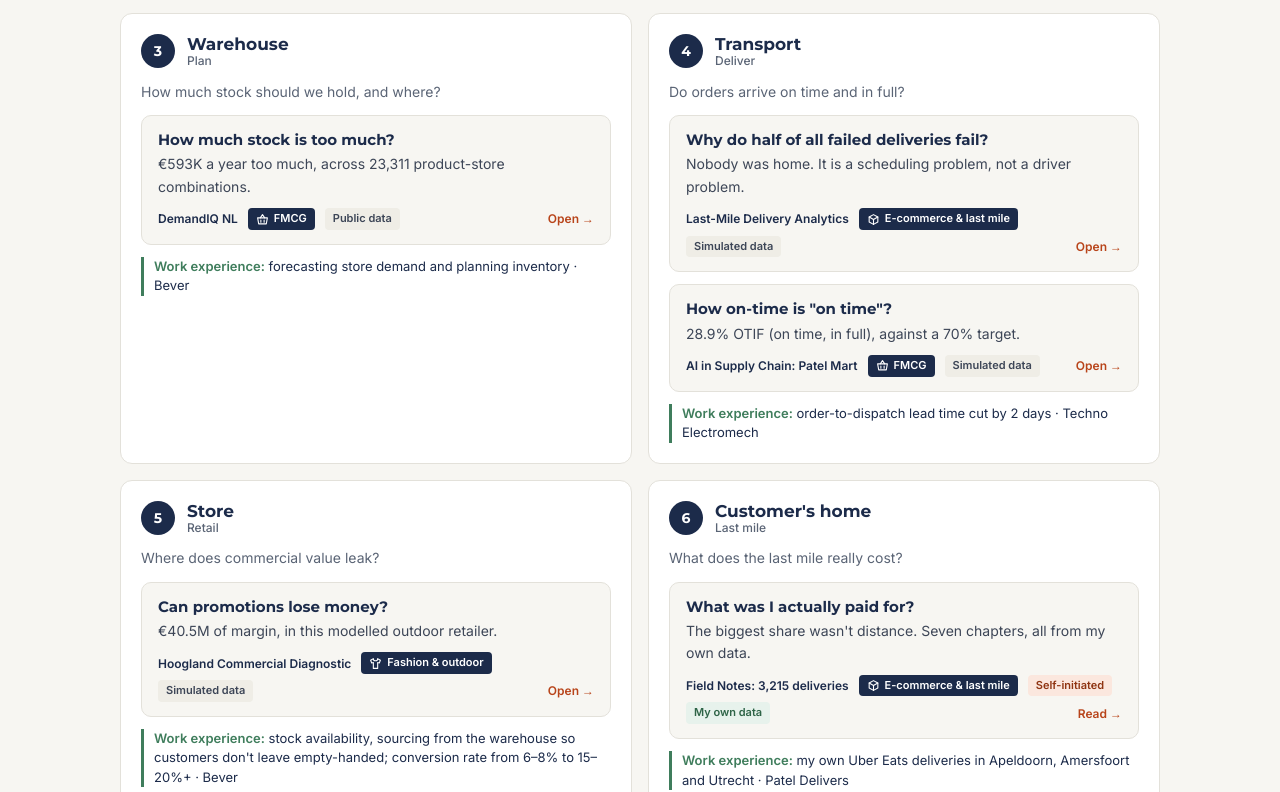
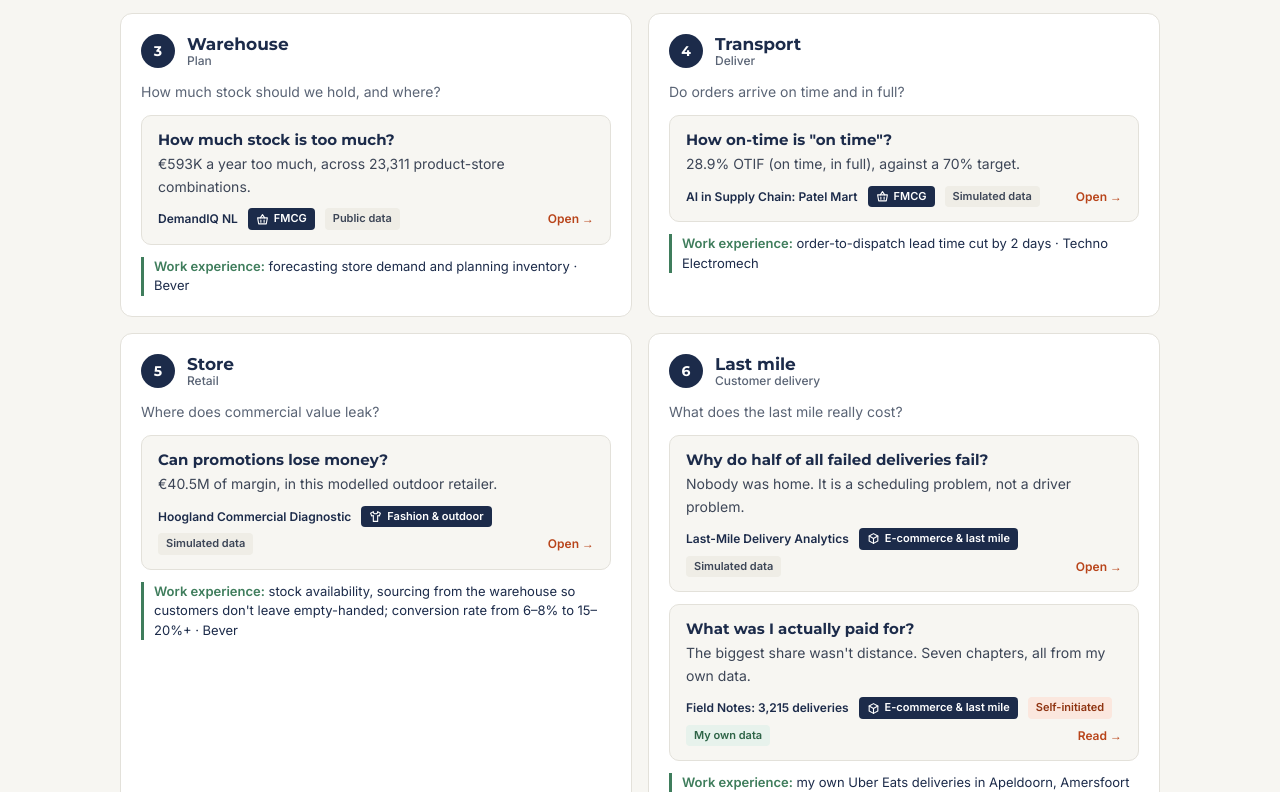
Before and after one commit to HP85-NL/Portfolio, a plain HTML site: page index.html in a window 1280 px wide. Shown: the part 1780-2572 px from the top of the page. Drawn offline with Linux system fonts and the light colour scheme.

Commit message:
Rename the final stop to Last mile and move the Last-Mile project there
- Stop 6: Last mile (Laatste kilometer), subtitle Customer delivery
- Last-Mile Delivery Analytics moves from Transport to Last mile, next to Field Notes
- Last mile data-view flag: 50.1% failed, customer not home

Co-Authored-By: Claude Opus 5.5 <noreply@anthropic.com>
Claude-Session: https://claude.ai/code/session_01FhqCsywN24Vfj69CbaCeiD

```diff
--- a/index.html
+++ b/index.html
@@ -325,7 +325,7 @@ section.block{padding:72px 0 0}
       </div>
       <svg viewBox="0 0 1000 450" role="img" aria-labelledby="roadT roadD" id="roadSvg">
         <title id="roadT">Supply chain road</title>
-        <desc id="roadD">An S-shaped road with six stops: supplier, manufacturing, warehouse, transport, store and customer's home. One view shows where Harshil worked along the road; the other shows the key KPI he found at each stop. Select a stop to jump to its projects.</desc>
+        <desc id="roadD">An S-shaped road with six stops: supplier, manufacturing, warehouse, transport, store and last mile. One view shows where Harshil worked along the road; the other shows the key KPI he found at each stop. Select a stop to jump to its projects.</desc>
         <g id="careerLayer" aria-hidden="true"></g>
         <path d="M60 90 H860 C960 90 960 230 860 230 H140 C40 230 40 370 140 370 H940" fill="none" stroke="#E3E1DA" stroke-width="30" stroke-linecap="round" opacity=".9"/>
         <path d="M60 90 H860 C960 90 960 230 860 230 H140 C40 230 40 370 140 370 H940" fill="none" stroke="#1C2B4A" stroke-width="2" stroke-dasharray="10 10"/>
@@ -616,15 +616,15 @@ const STATIONS = [
     job:L('<b>Work experience:</b> forecasting store demand and planning inventory · Bever','<b>Werkervaring:</b> vraagvoorspelling en voorraadplanning per winkel · Bever') },
   { id:'deliver', x:700, y:230, lab:'below', name:L('Transport','Transport'), stage:'Deliver',
     q:L('Do orders arrive on time and in full?','Komen orders op tijd en compleet aan?'),
-    projects:['lastmile','patelmart'],
+    projects:['patelmart'],
     job:L('<b>Work experience:</b> order-to-dispatch lead time cut by 2 days · Techno Electromech','<b>Werkervaring:</b> doorlooptijd van order tot verzending 2 dagen korter · Techno Electromech') },
   { id:'sell', x:300, y:230, lab:'below', name:L('Store','Winkel'), stage:'Retail',
     q:L('Where does commercial value leak?','Waar lekt commerciële waarde weg?'),
     projects:['commercial'],
     job:L("<b>Work experience:</b> stock availability, sourcing from the warehouse so customers don't leave empty-handed; conversion rate from 6–8% to 15–20%+ · Bever","<b>Werkervaring:</b> voorraadbeschikbaarheid, artikelen uit het magazijn halen zodat klanten niet met lege handen vertrekken; conversieratio van 6–8% naar 15–20%+ · Bever") },
-  { id:'home', x:560, y:370, lab:'below', name:L("Customer's home","Bij de klant thuis"), stage:'Last mile',
+  { id:'home', x:560, y:370, lab:'below', name:L('Last mile','Laatste kilometer'), stage:'Customer delivery',
     q:L('What does the last mile really cost?','Wat kost de laatste kilometer echt?'),
-    projects:['fieldnotes'],
+    projects:['lastmile','fieldnotes'],
     job:L('<b>Work experience:</b> my own Uber Eats deliveries in Apeldoorn, Amersfoort and Utrecht · Patel Delivers','<b>Werkervaring:</b> mijn eigen Uber Eats-bezorgingen in Apeldoorn, Amersfoort en Utrecht · Patel Delivers') }
 ];
 const LAYER = ['bi360','sql','salesfin'];
@@ -674,7 +674,7 @@ const KPI_CHIPS = [
   {x:800, y:14, bg:'#E7F2EC', fg:'#2E6447', st:'#3F7D5C', t:L('€593K stock savings found','€593K voorraadbesparing gevonden')},
   {x:700, y:168, bg:'#FCE8E6', fg:'#8E1F1A', st:'#C9302C', t:L('OTIF 28.9% · target 70%','OTIF 28,9% · doel 70%')},
   {x:300, y:168, bg:'#FFF3DC', fg:'#7A4E05', st:'#C98A2B', t:L('€40.5M margin lost to promotions','€40,5M marge verloren aan acties')},
-  {x:560, y:310, bg:'#E6EEFB', fg:'#1F4F9E', st:'#2F67C8', t:L('3,215 real deliveries analysed','3.215 echte bezorgingen geanalyseerd')}
+  {x:560, y:310, bg:'#FCE8E6', fg:'#8E1F1A', st:'#C9302C', t:L('50.1% failed: customer not home','50,1% mislukt: klant niet thuis')}
 ];
 function chipSvg(c, i, animate) {
   const txt = tr(c.t), w = Math.round(txt.length * 7.1 + 30), x = c.x - w / 2;
```
